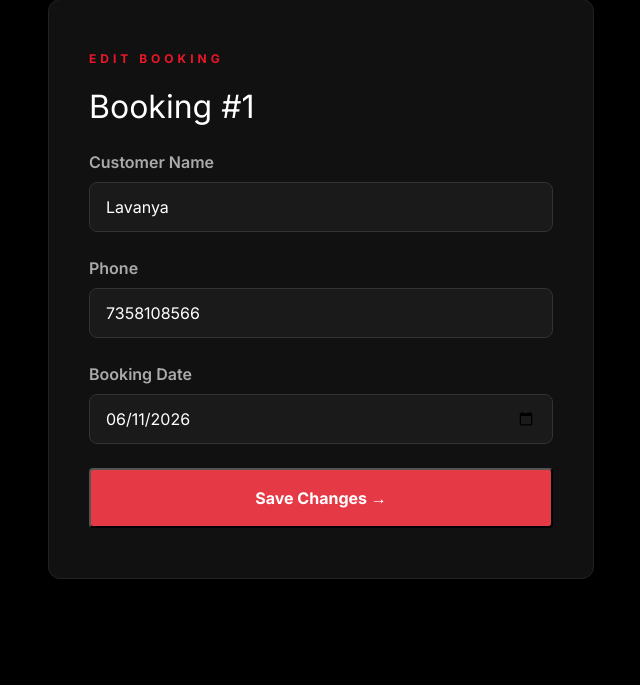
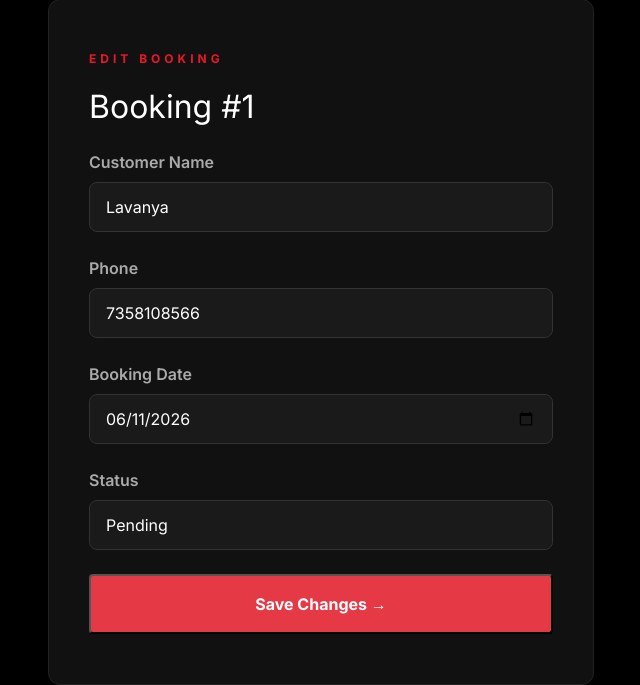
Before and after one commit to lavanya-bhardwaj/RideX, a Flask app: page /admin/booking/1/edit in a window 1280 px wide. Shown: the part 121-806 px from the top of the page, without its empty margins (319-959 px from the left). Before the commit the page ends 700 px from the top, so only its background shows below. Run offline with Flask 3, Linux system fonts and the light colour scheme; the visitor is signed in with stand-in values (Sample User, id 1).

Commit message:
added an option to edit status as well

```diff
--- a/app.py
+++ b/app.py
@@ -87,6 +87,7 @@ def edit_booking(booking_id):
         booking.customer_name = request.form['customer_name']
         booking.customer_phone = request.form['customer_phone']
         booking.booking_date = datetime.strptime(request.form['booking_date'], '%Y-%m-%d')
+        booking.status = request.form['status']
         db.session.commit()
         flash('Booking updated.')
         return redirect(url_for('admin_dashboard'))
--- a/templates/admin/edit_booking.html
+++ b/templates/admin/edit_booking.html
@@ -21,6 +21,14 @@
                             <label class="form-label">Booking Date</label>
                             <input type="date" name="booking_date" class="form-control dark-input" value="{{ booking.booking_date.strftime('%Y-%m-%d') }}" required>
                         </div>
+                        <div class="mb-4">
+                            <label class="form-label">Status</label>
+                            <select name="status" class="form-control dark-input">
+                                <option value="pending" {% if booking.status == 'pending' %}selected{% endif %}>Pending</option>
+                                <option value="approved" {% if booking.status == 'approved' %}selected{% endif %}>Approved</option>
+                                <option value="rejected" {% if booking.status == 'rejected' %}selected{% endif %}>Rejected</option>
+                            </select>
+                        </div>
                         <button type="submit" class="btn-primary-red w-100 py-3">Save Changes →</button>
                     </form>
                 </div>
```
Also changed, not shown: instance/bikes.db.
